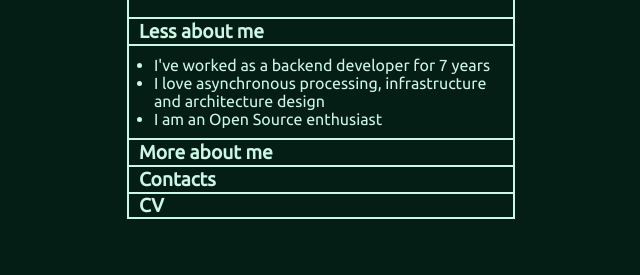
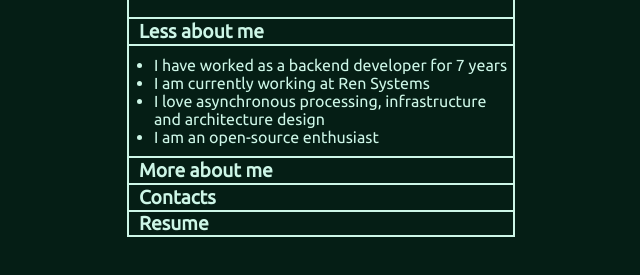
Before and after one commit to RiccardoCampo/riccardocampo.github.io, a plain HTML site: page index.html in a window 1280 px wide. Both pictures are taken after a click on the button "About me". Shown: the part 251-526 px from the top of the page, without its empty margins (321-961 px from the left). Drawn offline with Linux system fonts and the light colour scheme.

Commit message:
add resume

```diff
--- a/index.html
+++ b/index.html
@@ -128,19 +128,20 @@
             <button id="home-button" class="aboutme">Less about me</button>
             <div id="aboutme" class="aboutme section block">
                 <ul>
-                    <li id="years">I've worked as a backend developer for YEARS years</li>
+                    <li id="years">I have worked as a backend developer for YEARS years</li>
+                    <li>I am currently working at Ren Systems</li>
                     <li>I love asynchronous processing, infrastructure and architecture design</li>
-                    <li>I am an Open Source enthusiast</li>
+                    <li>I am an open-source enthusiast</li>
                 </ul>
             </div>
             <button class="aboutme-button personal">Less about me</button>
             <button class="personal-button aboutme">More about me</button>
             <div id="personal" class="personal section block">
                 <ul>
+                    <li>I live in Palermo</li>
+                    <li>I made a web app that helps you catalog your music: <a href="https://bands-music.netlify.app/" target="_blank">Bands</a></li>
+                    <li>I am passionate about music, mainly as a listener, but I also play the guitar</li>
                     <li>I like woodworking</li>
-                    <li>I am passionate about music, mainly as a listener, but I also play the guitar</li>
-                    <li>I live in Palermo</li>
-                    <li>I made a WebApp that helps you catalog your music: <a href="https://bands-music.netlify.app/" target="_blank">Bands</a></li>
                 </ul>
             </div>
             <button id="more-personal-button" class="personal">Even more about me</button>
@@ -156,11 +157,10 @@
                     <li><a href="https://github.com/RiccardoCampo" target="_blank">GitHub</a></li>
                 </ul>
             </div>
-            <a href="campo_riccardo_resume.pdf" class="download block">CV</a>
+            <a href="riccardo_campo_resume.pdf" class="download block">Resume</a>
         </div>
     </body>
     <script>
-        const x = 5;
         const homeButton = document.getElementById("home-button");
         const aboutMeButtons = document.getElementsByClassName("aboutme-button");
         const personalButtons = document.getElementsByClassName("personal-button");
@@ -229,6 +229,6 @@
 
         const workYears =  new Date(new Date() - new Date("2019-02-04")).getFullYear() - 1970;
         const workYearsLine = document.getElementById("years");
-        workYearsLine.innerHTML = workYearsLine.innerHTML.replace("YEARS", workYears);
+        workYearsLine.innerHTML = workYearsLine.innerHTML.replace("YEARS", workYears ?? 7);
     </script>
 </html>
```
Also changed, not shown: 1 other file.
